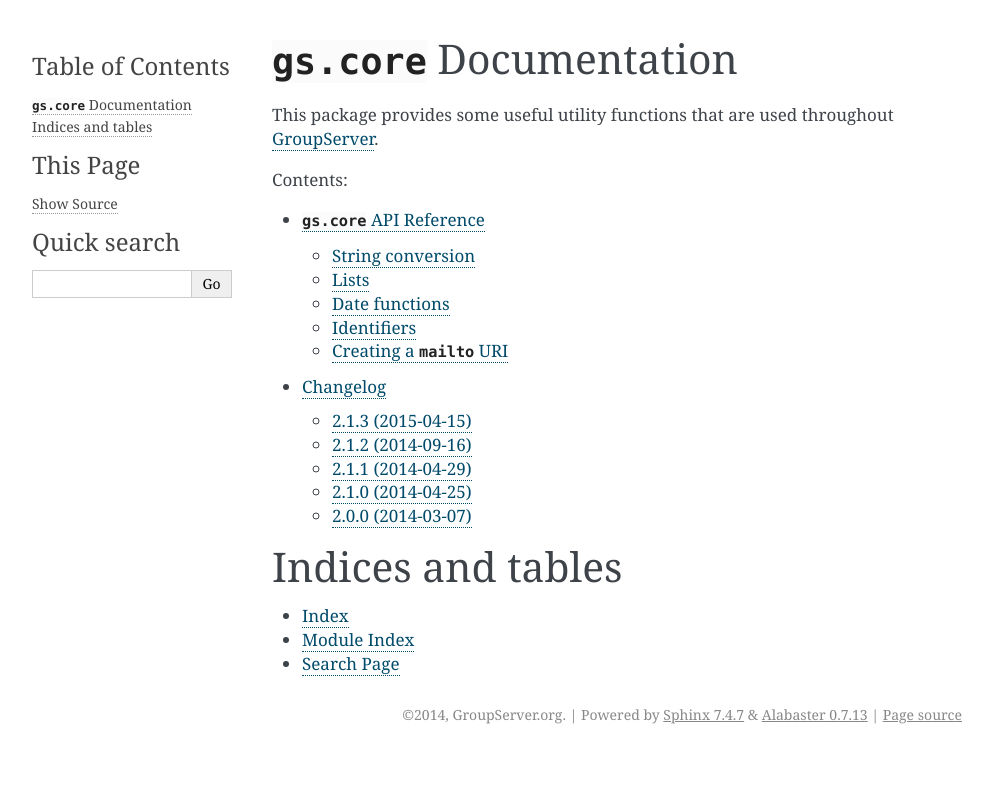
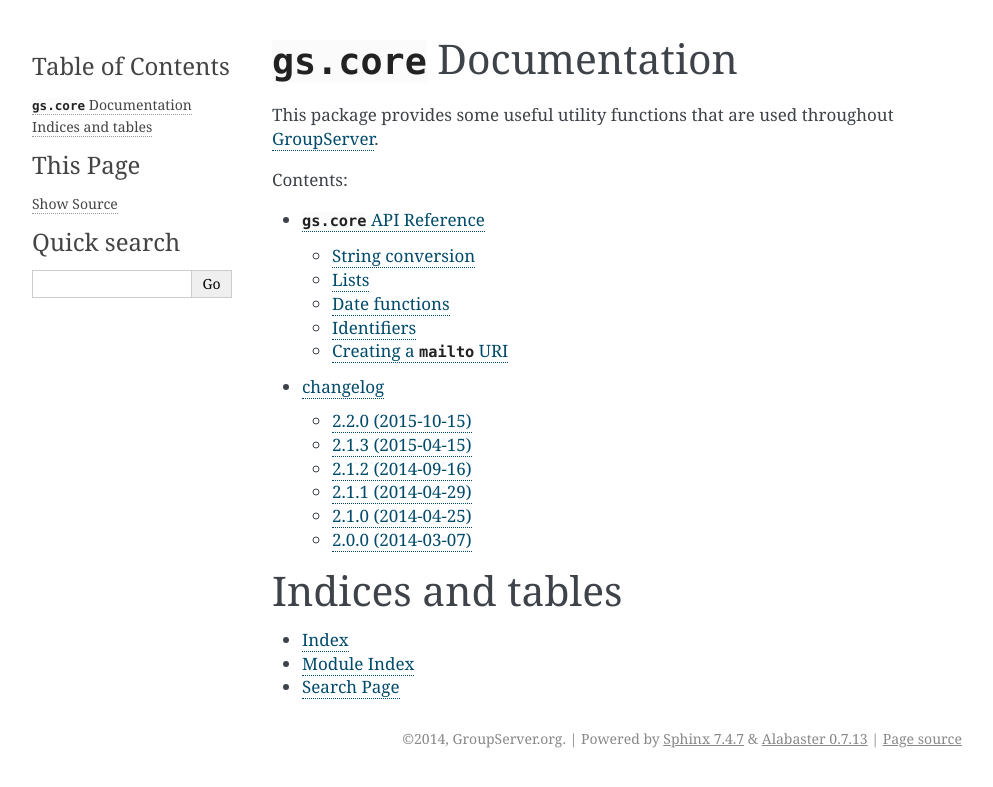
Before and after one commit to groupserver/gs.core, a Sphinx documentation site: the page built from docs/index.rst, in a window 1280 px wide. Shown: the top 787 px of the page, without its empty margins (148-1141 px from the left). Built offline with Sphinx 7.4.7, drawn with Linux system fonts in a browser that asks for light colours.

Commit message:
Bumping the version number

```diff
--- a/docs/HISTORY.rst
+++ b/docs/HISTORY.rst
@@ -1,12 +1,17 @@
-Changelog
+changelog
 =========
+
+2.2.0 (2015-10-15)
+------------------
+
+* Adding the ``mailto`` function
 
 2.1.3 (2015-04-15)
 ------------------
 
 * Fixing an error due to `using a list as a default argument`_
 
-.. using a list as a default argument:
+.. _using a list as a default argument:
    http://effbot.org/zone/default-values.htm
 
 2.1.2 (2014-09-16)
--- a/version.py
+++ b/version.py
@@ -1,5 +1,5 @@
 # -*- coding: utf-8 -*-
-version = '2.1.3'
+version = '2.2.0'
 release = False
 
 #--------------------------------------------------------------------------#
@@ -62,7 +62,7 @@
         if release:
             version_string = version
         else:
-            version_string = "%s.dev%s-%s" % (version, datestring, globalid)
+            version_string = "%s.dev%s+%s" % (version, datestring, globalid)
 
     except (CommandError, ValueError, TypeError):
         # --=mpj17=-- Usually because we are building out a source-egg,
```
